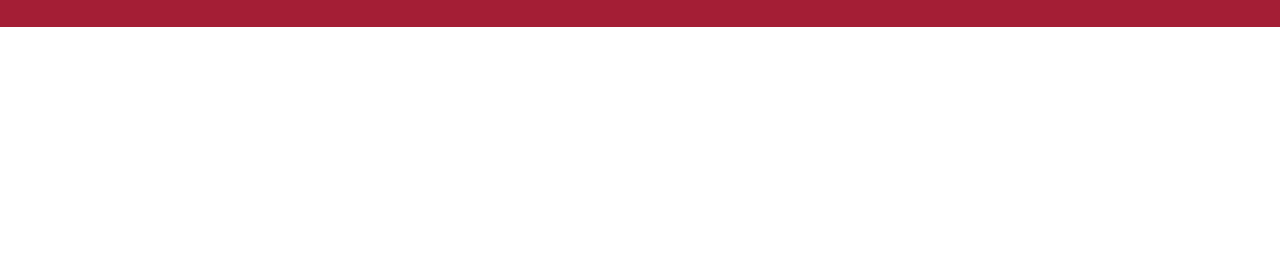
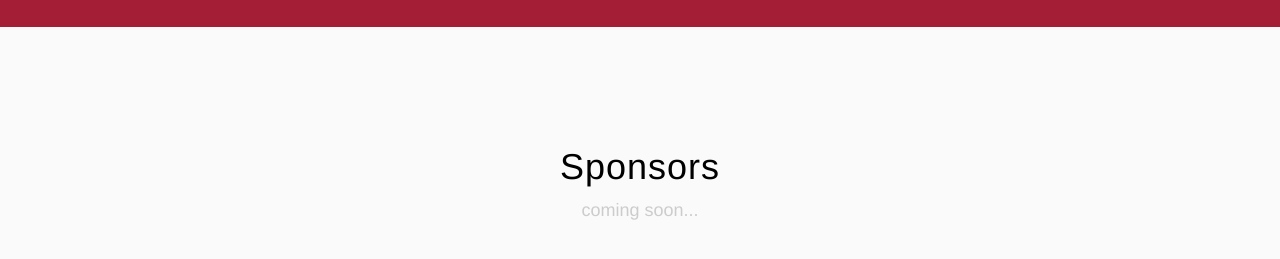
Before and after one commit to tudev/tudev.github.io, a website: page lhd.html in a window 1280 px wide. Shown: the part 773-1032 px from the top of the page. Before the commit the page ends 800 px from the top, so only its background shows below. Drawn offline with Linux system fonts and the light colour scheme; a web font is replaced by a local one.

Commit message:
sponsor section added to lhd site

```diff
--- a/css/new-age-lhd.css
+++ b/css/new-age-lhd.css
@@ -336,6 +336,10 @@ section.cta .overlay {
   left: 0;
 }
 
+section .sponsor-container {
+  text-align: center
+}
+
 i {
   color: #aaa;
 }
--- a/lhd.html
+++ b/lhd.html
@@ -88,6 +88,14 @@ Philadelphia, PA 19122)</h5>
       </div>
     </div>
   </header>
-
+  <section>
+    <div class="sponsor-container">
+      <h1 class="sponsor-header">Sponsors</h1>
+      <p>
+        coming soon...
+      </p>
+    </div>
+  </section>
   <script src="vendor/jquery/jquery.min.js"></script>
   <script src="vendor/bootstrap/js/bootstrap.min.js"></script>
+  <script src="js/new-age.min.js"></script>
```
